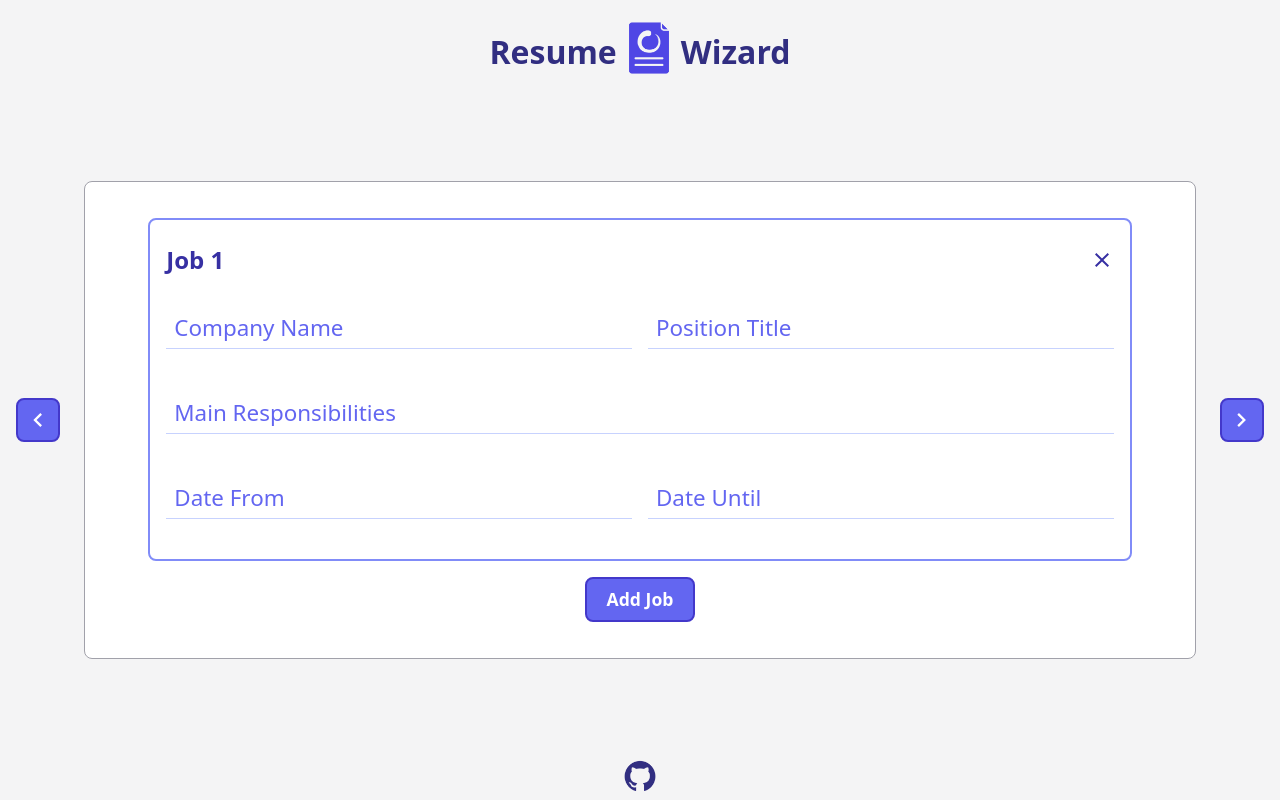
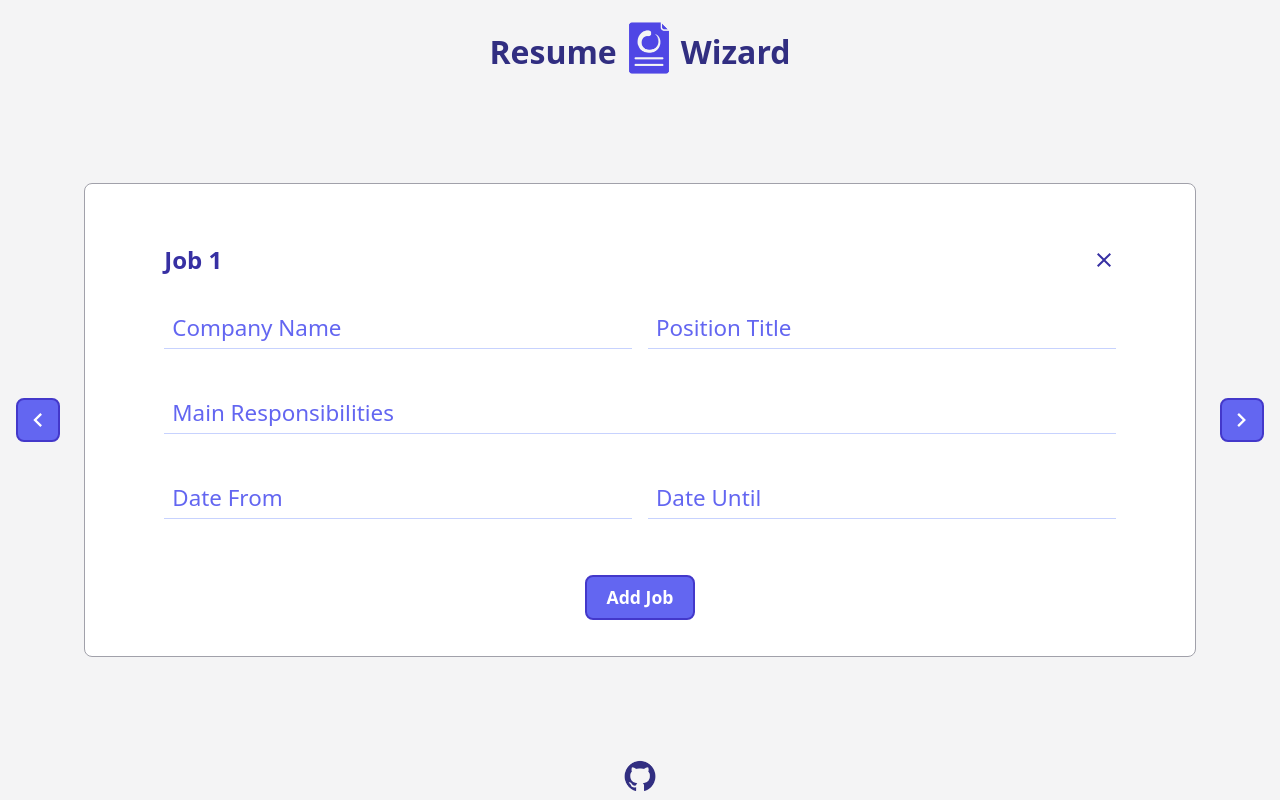
Before and after one commit to josephdanielm/resume-wizard, a React (Vite) app: page / in a window 1280 px wide. Both pictures are taken after a click on the button 1241 px from the left and 419 px from the top of the page. Built offline with nearby package versions, Linux system fonts and the light colour scheme.

Commit message:
style: remove borders from job & education items

```diff
--- a/src/styles/Education.css
+++ b/src/styles/Education.css
@@ -24,7 +24,6 @@
   gap: 1rem;
   padding: 1.5rem 1rem;
   border-radius: 8px;
-  border: solid 2px var(--indigo-400);
 }
 
 .education-entry div:nth-of-type(1),
--- a/src/styles/Experience.css
+++ b/src/styles/Experience.css
@@ -24,7 +24,6 @@
   gap: 1rem;
   padding: 1.5rem 1rem;
   border-radius: 8px;
-  border: solid 2px var(--indigo-400);
 }
 
 .job span {
```
